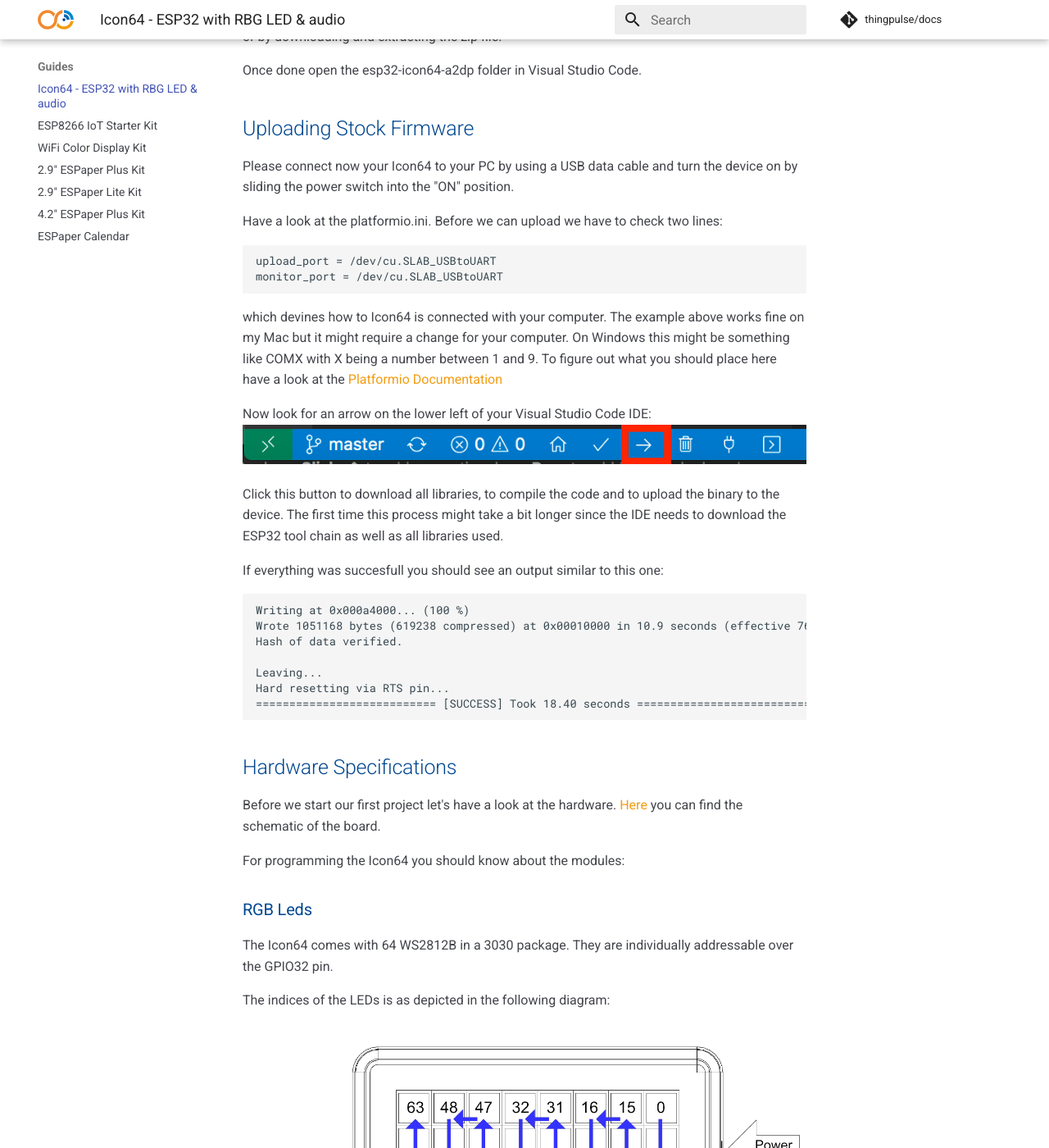
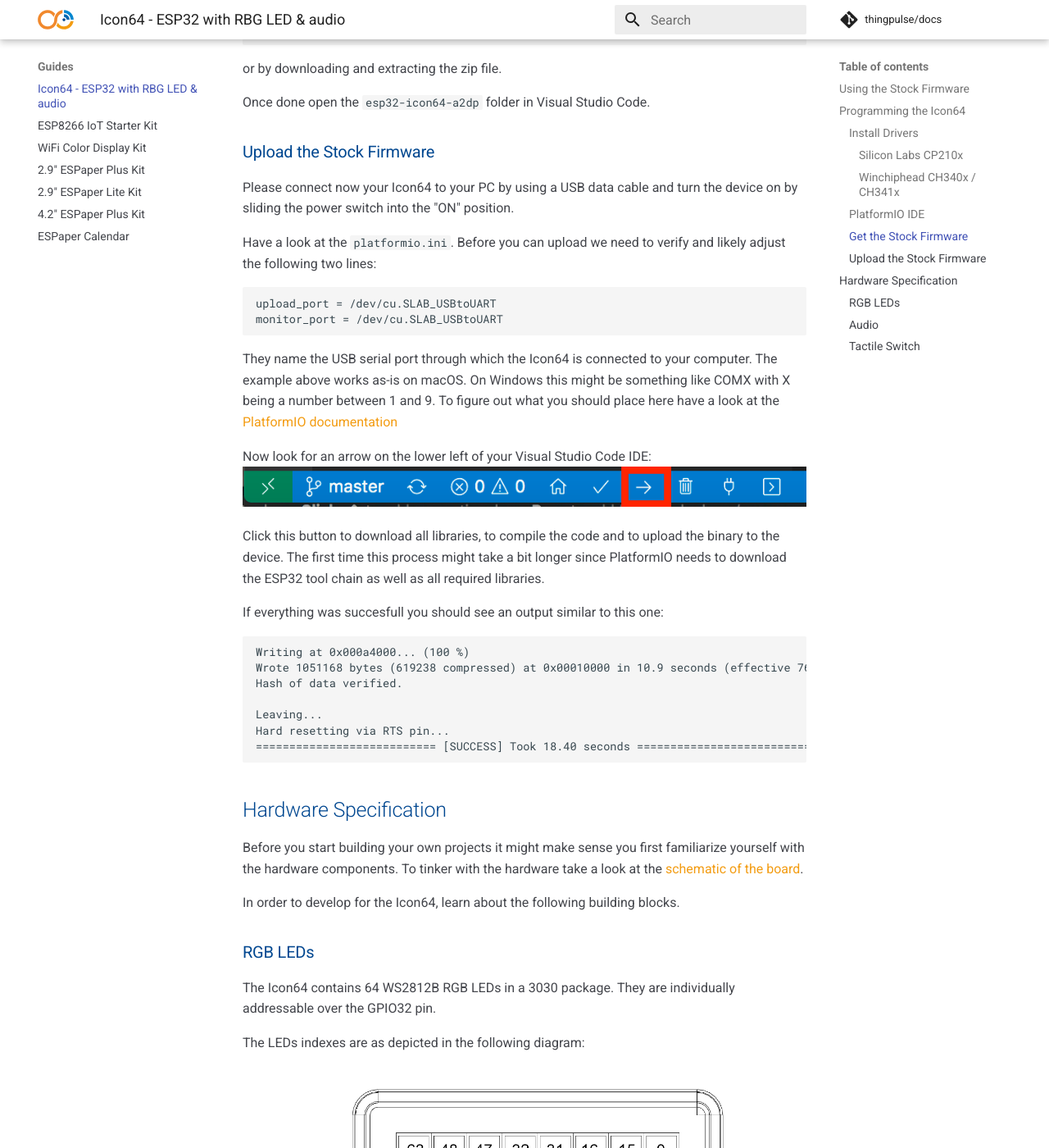
Before and after one commit to ThingPulse/docs, an MkDocs documentation site: the page built from docs/guides/icon64-esp32-rgb-led-audio.md, in a window 1280 px wide and 1400 px high, scrolled down 3354 px. Shown: the whole window at 82% size. Built offline with MkDocs 1.6.1 and Material for MkDocs 9.7.7, drawn with Linux system fonts in a browser that asks for light colours; comment, search, counter and statistics services are not loaded; some of the changed text lies outside the part shown.

Commit message:
Several fixes
- typos
- rephrasing
- correct headings
- add reference to recommended libraries for hardware components

````diff
--- a/docs/guides/icon64-esp32-rgb-led-audio.md
+++ b/docs/guides/icon64-esp32-rgb-led-audio.md
@@ -1,64 +1,65 @@
 # Icon64 - ESP32 with RBG LED & audio
 
-How to configure and hack the [ThingPulse Icon64](https://thingpulse.com/product/icon64-esp32-with-rgb-matrix-and-audio/).
+How to configure and hack the [ThingPulse Icon64](https://thingpulse.com/product/icon64/).
 
 ![](../img/products/ThingPulse-Icon64-ESP32-RGB-LED-audio.jpg)
 
-# Using the stock firmware
+## Using the Stock Firmware
 
-The firmware pre-installed on the Icon64 is a bluetooth speaker with integrated 8 band spectrum analyzer. Connect the device
-with a power source over USB. Then use the power switch on the side to turn the device on. You should see a pulsing heart now.
-Now open the bluetooth settings on your smartphone or computer and connect to the device called "ThingPulse-Icon64" and play
-some music. Watch the following video to see the hole process:
+Icon64 ships with stock firmware pre-installed. It turns the Icon64 into a Bluetooth speaker with integrated 8 band spectrum analyzer.
+
+To get started simply connect the device to a USB power source. Then use the power switch on the side to turn the device on. The device will display a pulsing heart like shown above. Now open the Bluetooth settings on your smartphone or computer and connect to the device called "ThingPulse-Icon64" and play some music. Watch the following video to see the hole process:
 
 <iframe width="1280" height="560" src="https://www.youtube.com/embed/1UpbtE98OBA" frameborder="0" allow="accelerometer; autoplay; encrypted-media; gyroscope; picture-in-picture" allowfullscreen></iframe>
 
 
-# Programming the Icon64
+## Programming the Icon64
 
-## Install drivers
+### Install Drivers
 {!../includes/install-drivers.md!}
 
-## Platformio IDE
-All Icon64 projects made for using the Platformio IDE
+### PlatformIO IDE
+All ThingPulse Icon64 sample projects are built with PlatformIO. Hence, to use those samples as-is it is required you create a PlatformIO setup.
 
 {!../includes/platformio.md!}
 
-## Get Stock Firmware
+### Get the Stock Firmware
 
-Now that the driver is installed and Visual Studio Code runs with the Platformio plugin let's try if we can compile and install the stock firmware.
-Get the stock firmware repository either with git:
+Now that the driver is installed and Visual Studio Code runs with the PlatformIO plugin you can compile and install the stock firmware.
+Get the stock firmware repository either with Git:
 
 ```
-git clone  https://github.com/ThingPulse/esp32-icon64-a2dp
+$ git clone  https://github.com/ThingPulse/esp32-icon64-a2dp
 ```
 or by downloading and extracting the zip file.
 
-Once done open the esp32-icon64-a2dp folder in Visual Studio Code.
+Once done open the `esp32-icon64-a2dp` folder in Visual Studio Code.
 
-## Uploading Stock Firmware
+### Upload the Stock Firmware
 
 Please connect now your Icon64 to your PC by using a USB data cable and turn the device
 on by sliding the power switch into the "ON" position.
 
-Have a look at the platformio.ini. Before we can upload we have to check two lines:
+Have a look at the `platformio.ini`. Before you can upload we need to verify and likely adjust the following two lines:
+
 ```
 upload_port = /dev/cu.SLAB_USBtoUART
 monitor_port = /dev/cu.SLAB_USBtoUART
 ```
-which devines how to Icon64 is connected with your computer. The example above works fine on my Mac
-but it might require a change for your computer. On Windows this might be something like COMX with
+
+They name the USB serial port through which the Icon64 is connected to your computer. The example above works as-is on macOS. On Windows this might be something like COMX with
 X being a number between 1 and 9. To figure out what you should place here have a look at the
-[Platformio Documentation](https://docs.platformio.org/en/latest/projectconf/section_env_upload.html)
+[PlatformIO documentation](https://docs.platformio.org/en/latest/projectconf/section_env_upload.html)
 
 Now look for an arrow on the lower left of your Visual Studio Code IDE:
 ![](../img/how-tos/platformio-upload.png)
 
 Click this button to download all libraries, to compile the code and to upload the binary to the device.
-The first time this process might take a bit longer since the IDE needs to download the ESP32
-tool chain as well as all libraries used.
+The first time this process might take a bit longer since PlatformIO needs to download the ESP32
+tool chain as well as all required libraries.
 
 If everything was succesfull you should see an output similar to this one:
+
 ```
 Writing at 0x000a4000... (100 %)
 Wrote 1051168 bytes (619238 compressed) at 0x00010000 in 10.9 seconds (effective 768.2 kbit/s)...
@@ -69,33 +70,41 @@
 =========================== [SUCCESS] Took 18.40 seconds ===============================
 ```
 
-## Hardware Specifications
+## Hardware Specification
 
-Before we start our first project let's have a look at the hardware. [Here](/specs/ICON64%20V1.0.3.pdf) you can
-find the schematic of the board.
+Before you start building your own projects it might make sense you first familiarize yourself with the hardware components. To tinker with the hardware take a look at the [schematic of the board](/specs/Icon64-specification-v1.0.3.pdf).
 
-For programming the Icon64 you should know about the modules:
+In order to develop for the Icon64, learn about the following building blocks.
 
-### RGB Leds
+### RGB LEDs
 
-The Icon64 comes with 64 WS2812B in a 3030 package. They are individually addressable over the GPIO32 pin.
+The Icon64 contains 64 WS2812B RGB LEDs in a 3030 package. They are individually addressable over the GPIO32 pin.
 
-The indices of the LEDs is as depicted in the following diagram:
+The LEDs indexes are as depicted in the following diagram:
 ![](../img/how-tos/Icon64_Front_Schematic.png)
+
+To drive the LEDs we recommend either of the following two libraries: [roboticsbrno/SmartLeds](https://github.com/RoboticsBrno/SmartLeds), [fastled/FastLED](https://github.com/fastled/FastLED).
 
 ### Audio
 
-The ESP32 is connect over I2S protocol with the [MAX98357a](https://datasheets.maximintegrated.com/en/ds/MAX98357A-MAX98357B.pdf) chip.
-The I2S bus requires 3 pins, DOUT, BCLK and LRC. The mode pin is used to enable audio output with an active high on GPIO33
+The ESP32 is connect over [I²S](https://en.wikipedia.org/wiki/I%C2%B2S) to a [MAX98357a](https://datasheets.maximintegrated.com/en/ds/MAX98357A-MAX98357B.pdf) chip.
+The I²S bus requires 3 pins: DOUT, BCLK, and LRC. The mode pin is used to enable audio output with an active high on GPIO33.
 
-- I2S DOUT: GPIO25
-- I2S BCLK: GPIO26
-- I2S LRC: GPIO22
-- MODE PIN: GPIO33
+| MAX98357a| ESP32  |
+| ---      | ---    |
+| DOUT     | GPIO25 |
+| BCLK     | GPIO26 |
+| LRC      | GPIO22 |
+| MODE PIN | GPIO33 |
 
-*Note*: Don't forget to pull GPIO33 high or you won't hear any sound.
+!!! important
+    If you do not pull GPIO33 high you won't hear any sound.
+
+We recommend either of the following two audio libraries: [schreibfaul1/ESP32-audioI2S](https://github.com/schreibfaul1/ESP32-audioI2S), [earlephilhower/ESP8266Audio](https://github.com/earlephilhower/ESP8266Audio).
 
 ### Tactile Switch
 
 The Icon64 also offers a button to control the device. The state of this pin can be read
-out on GPIO39. GPIO39 is connected with a 470Ohm pull-up resistor
+out on GPIO39. GPIO39 is connected with a 470Ohm pull-up resistor.
+
+A simple but powerful library to handle button presses, long presses, interval presses etc. is [evert-arias/EasyButton](https://github.com/evert-arias/EasyButton). EasyButton allows you to attach callback functions to certain button events. Use callback functions to run specific code when the event gets triggered.
````
Also changed, not shown: 2 other files.
